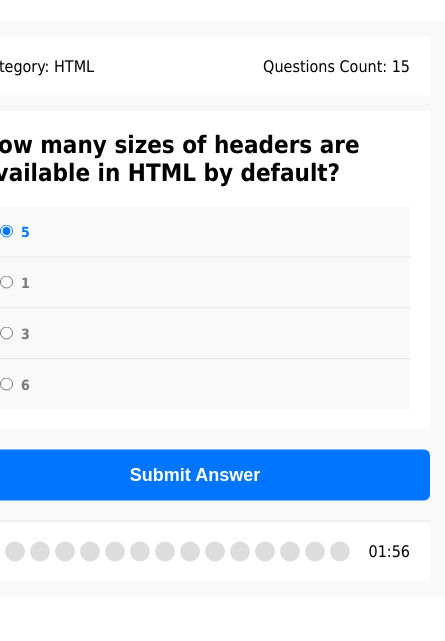
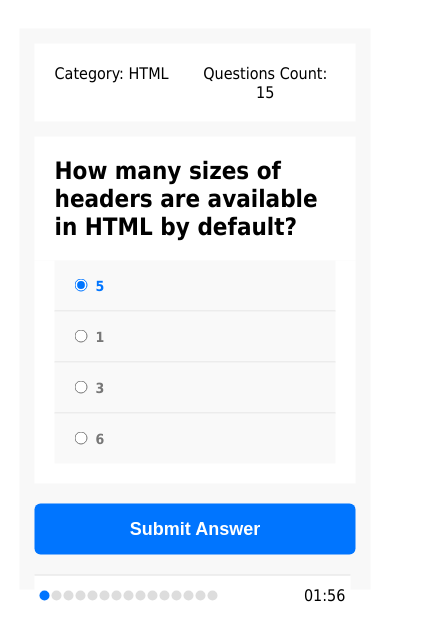
Before and after one commit to AbanoupWagih/Quiz_App_Responsive, a plain HTML site: page index.html in a window 390 px wide. Shown: the part 113-754 px from the top of the page, 445 px wide, since content can reach past the window. Drawn offline with Linux system fonts and the light colour scheme.

Commit message:
Modified On The Media Screen In Mopile Phone

```diff
--- a/main.css
+++ b/main.css
@@ -16,11 +16,7 @@ body {
   transform: translate(-50%,-50%);
 }
 
-@media(max-width:768px) {
-  .quiz-app {
-    width: 500px;
-  }
-}
+
 
 .quiz-app .quiz-info {
   display: flex;
@@ -132,3 +128,33 @@ body {
 .quiz-app .results span.perfect {
   color: #0075ff;
 }
+
+@media (max-width: 768px) {
+  .quiz-app {
+    width: 90%;
+    position: absolute;
+    left: 50%;
+    top: 50%;
+    transform: translate(-50%, -50%);
+  }
+
+  .quiz-app .bullets {
+    width: 90%;
+  }
+
+  .quiz-app .bullets .spans span {
+    width: 10px;
+    height: 10px;
+    background-color: #ddd;
+    margin-right: 2px;
+  }
+  .quiz-app .bullets {
+    padding: 10px 5px;
+    position: absolute;
+    text-align: center;
+    align-items: center;
+  }
+  .quiz-app .quiz-info .count {
+    text-align: center;
+  }
+}
```
